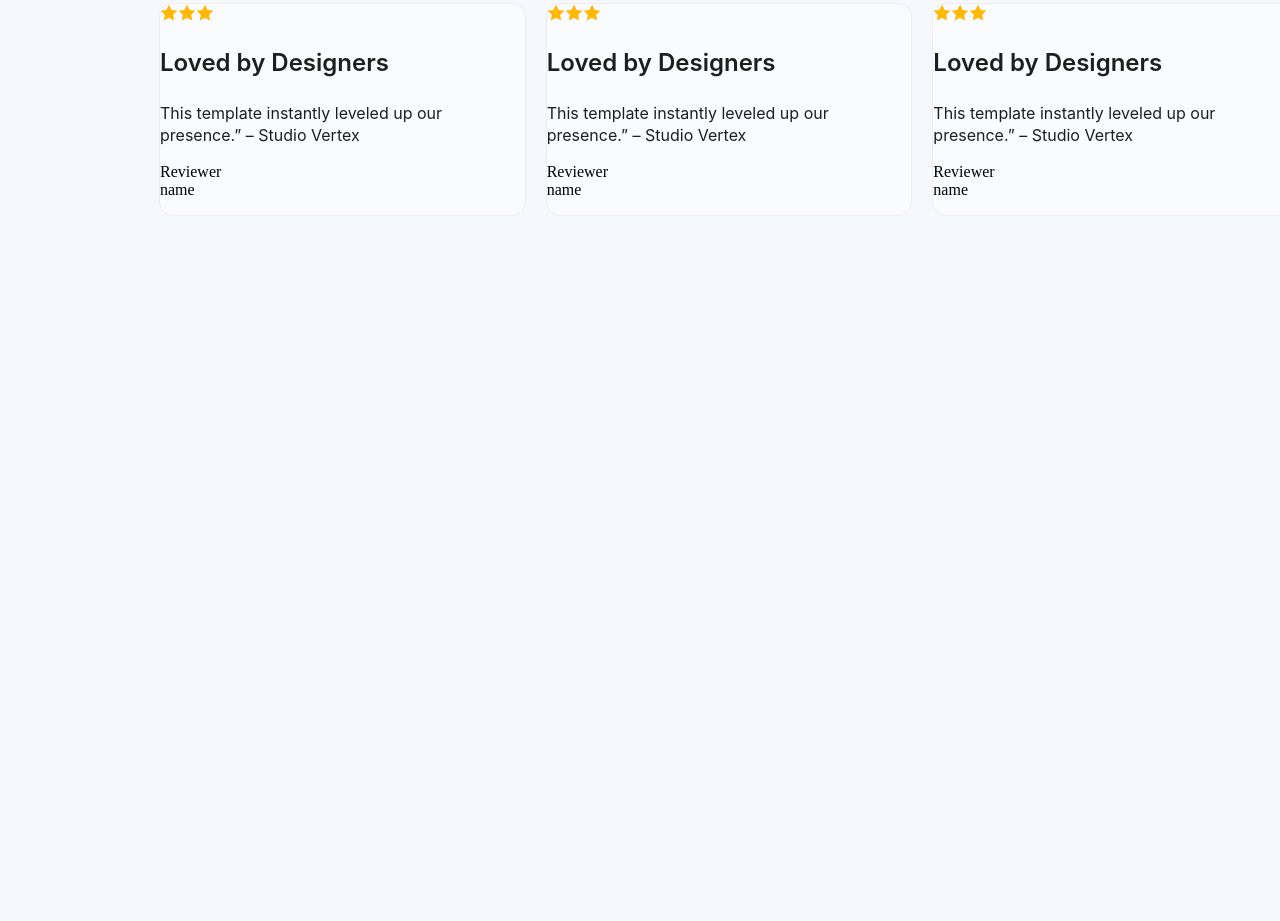
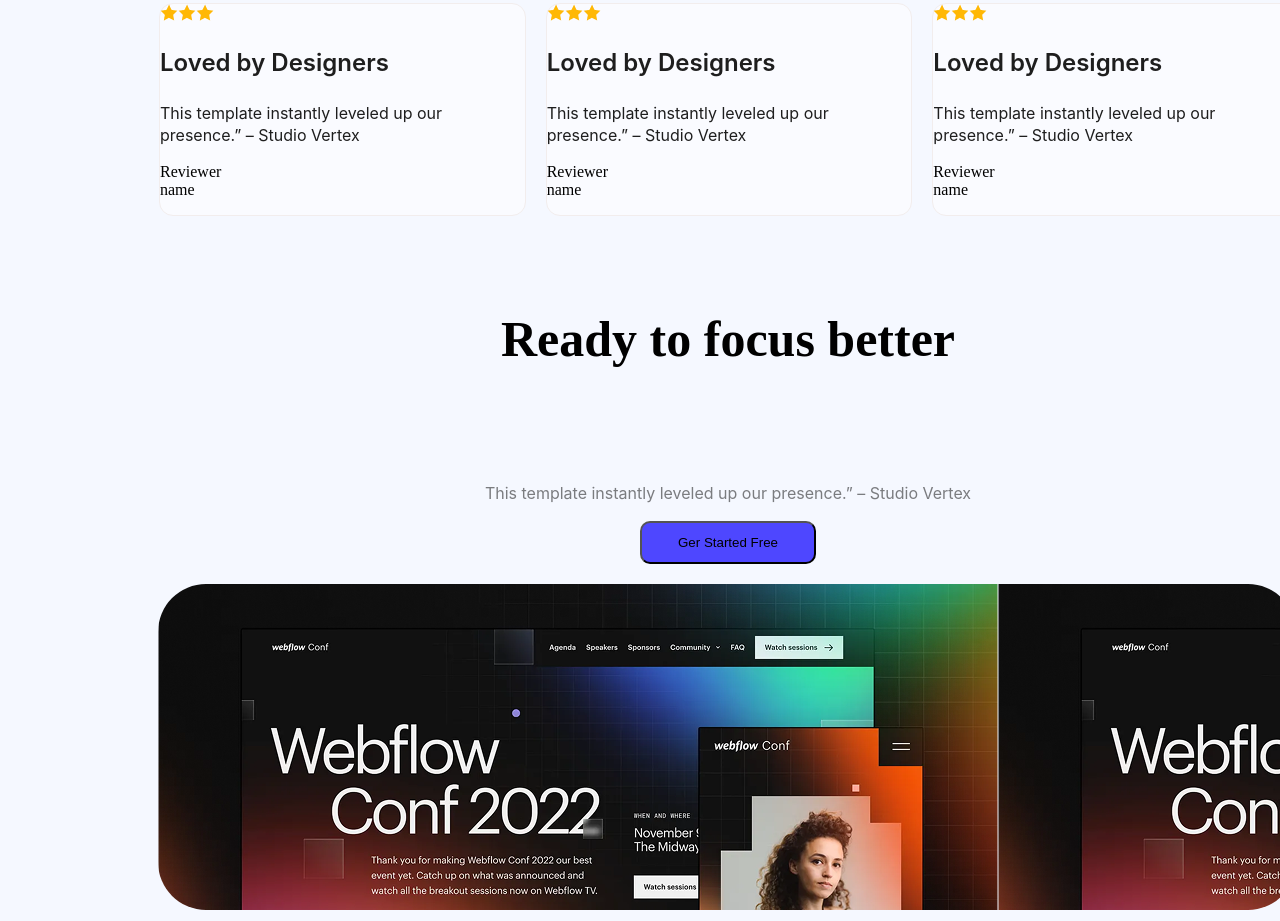
Before and after one commit to nayeem2k6/assignment-first, a plain HTML site: page index.html in a window 1280 px wide. Shown: the part 1839-2760 px from the top of the page. Drawn offline with Linux system fonts and the light colour scheme.

Commit message:
section-4add

```diff
--- a/index.html
+++ b/index.html
@@ -91,9 +91,30 @@
        </section>
 
     <section class="section-4">
+        <h2 class="ready-title">Ready to focus better</h2>
+        <p class="focus-subtitle">This template instantly leveled up our presence.” – Studio Vertex</p>
+        <div class="focus">
+            <button class="button-cd">Ger Started Free</button>
+        </div>
+        <div class="imge-cd">
+
+        </div>
+    </section>
+    <!-- section-5 -->
 
 
-    </section>
+ <section class="section-5">
+    <div>
+         <h1 class="section-5-title">Let’s Get in Touch</h1>
+         <div class="Form">
+
+
+         </div>
+    </div>
+
+
+
+</section>
     </main>
     <footer>
 
--- a/style/index.css
+++ b/style/index.css
@@ -266,3 +266,99 @@ padding: 0px;
 .coler-1{
  background-color: #F5F8FF;
 }
+/* section-4 style */
+.section-4{
+
+margin-top: 250px;
+width: 1140px;
+height: 696.77px;
+left: 151px;
+top: 2180px;
+display: flex;
+flex-direction: column;
+justify-content: center;
+align-items: center;
+gap: 20;
+padding: 71px 150px 71px 150px;
+border: none;
+}
+.ready-title{
+ color: rgb(0, 0, 0);
+font-family: Raleway;
+font-size: 50px;
+font-weight: 700;
+line-height: 30px;
+letter-spacing: 0%;
+text-align: left;
+position: static;
+width: 516px;
+height: 60px;
+display: flex;
+flex-direction: column;
+justify-content: center;
+align-items: center;
+gap: 20;
+padding: 71px 150px 71px 150px;
+}
+.imge-cd{
+position: static;
+width: 840px;
+height: 364.77px;
+border-radius: 48px;
+order: 3;
+align-self: stretch;
+flex-grow: 0;
+margin: 20px 0px;
+}
+.focus-subtitle{
+color: rgba(0, 0, 0, 0.5);
+font-family: Inter;
+font-size: 16px;
+font-weight: 400;
+line-height:140%;
+letter-spacing: 0%;
+text-align: left;
+}
+.button-cd{
+background-color: #4E47FF;
+box-sizing: border-box;
+border-radius: 10px;
+backdrop-filter: blur(4px);
+display: flex;
+flex-direction: row;
+justify-content: center;
+align-items: center;
+gap: 10;
+padding: 12px 36px 12px 36px;
+}
+.focus{
+    line-height: 130px;
+}
+.imge-cd{
+    background-image: url(../style/Assets/wc-big.png);
+    padding:163px 149px 163px 149px;
+
+}
+/* section-5 */
+.section-5-title{
+color: rgb(0, 0, 0);
+font-family: Raleway;
+font-size: 97px;
+font-weight: 700;
+line-height: 120%;
+letter-spacing: 0%;
+text-align: left;
+}
+.section-5{
+position: absolute;
+width: 1140px;
+height: 632px;
+left: 150px;
+top: 2969px;
+display: flex;
+flex-direction: row;
+justify-content: flex-start;
+align-items: center;
+gap: 233;
+padding: 71px 0px 71px 0px;
+}
```
